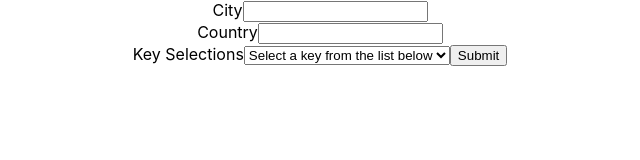
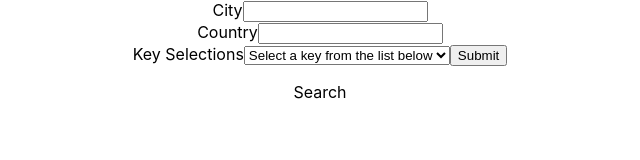
Before and after one commit to CoopsCodes/jb-codingchallenge-2.0, a React (Create React App) app in the folder Frontend/frontend/: page / in a window 1280 px wide. Shown: the top 160 px of the page, without its empty margins (320-960 px from the left). Built offline with nearby package versions, Linux system fonts and the light colour scheme.

Commit message:
looping through and displaying data in front end

```diff
--- a/Frontend/frontend/src/App.js
+++ b/Frontend/frontend/src/App.js
@@ -9,7 +9,7 @@ class App extends Component {
       city: "",
       country: "",
       key: "",
-      weather: []
+      weather: [],
     };
     this.handleChange = this.handleChange.bind(this);
     this.handleSubmit = this.handleSubmit.bind(this);
@@ -44,7 +44,6 @@ class App extends Component {
 
   render = () => {
     const { weather } = this.state;
-    console.log('STATE WEATHER', weather)
     return (
       <div>
         <div className="App">
@@ -83,9 +82,16 @@ class App extends Component {
             </label>
             <input type="submit" value="Submit" />
           </form>
-        </div>
-        <div>
-          {/* Display here */}
+
+          <div>
+            {/* Display here */}
+            {/* <h1>Weather Response</h1> */}
+            {weather.length === 0 ? <p>Search</p> :
+              <ul >
+                {weather.data.weather.map(w => <li key={w.id}>{w.description}</li>)}
+              </ul>
+            }
+          </div>
         </div>
       </div>
     )
```
